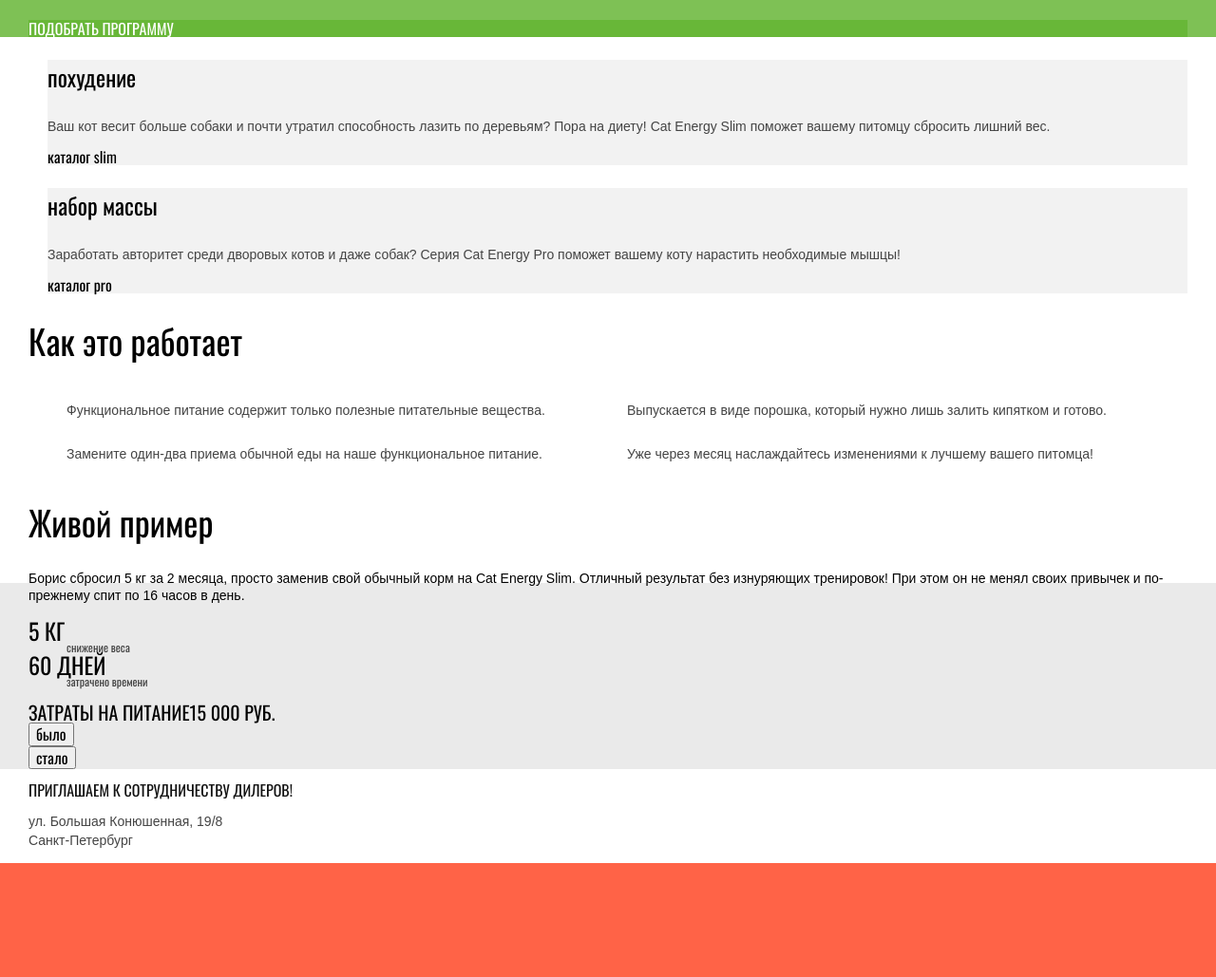
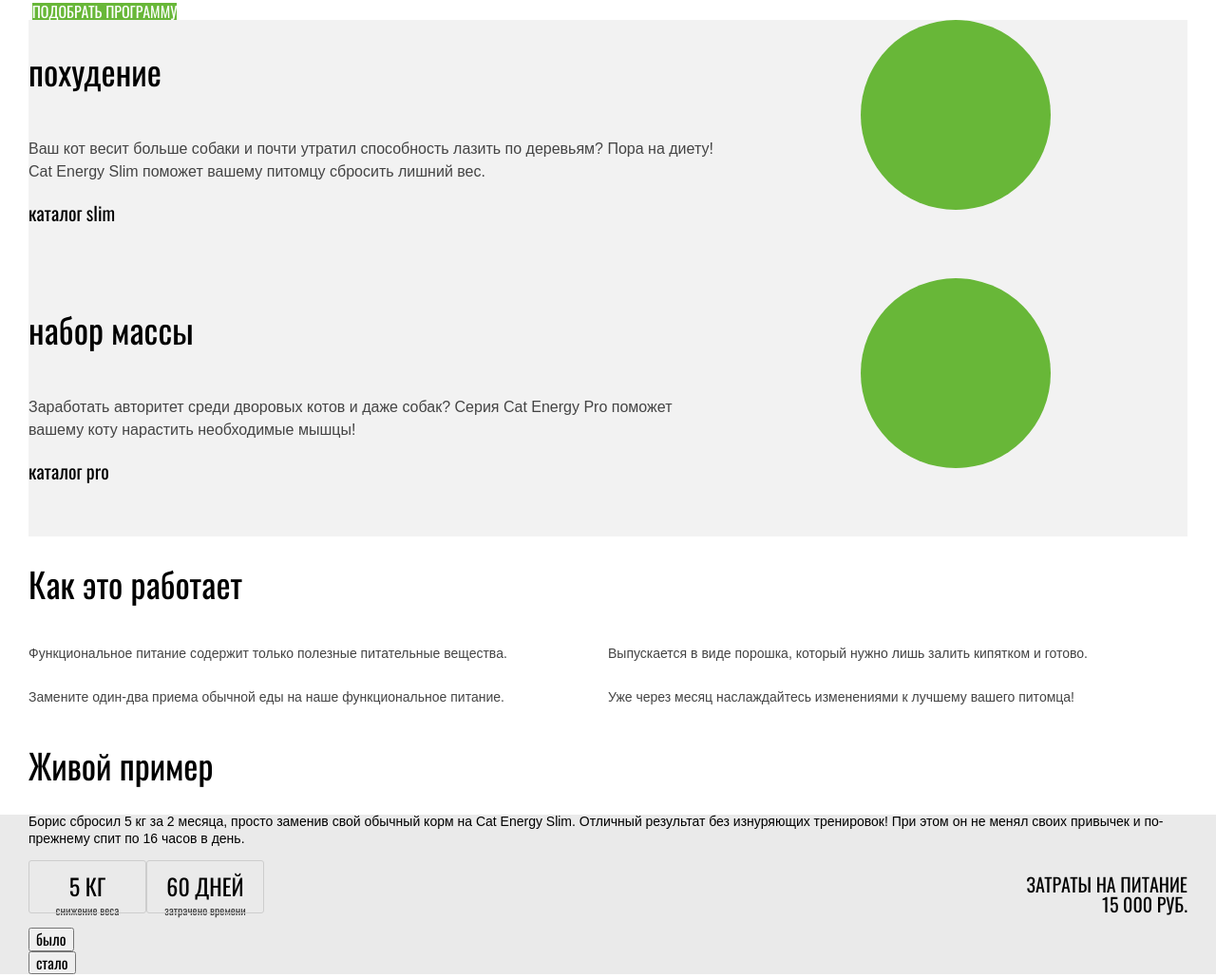
Before and after one commit to Antony703/1591651-cat-energy-21, a website: page source/index.html in a window 1280 px wide. Shown: the part 181-1210 px from the top of the page at 95% size. Drawn offline with nearby package versions, Linux system fonts and the light colour scheme; files that its build step writes are made by us from their sources; files whose address does not match are found by name.

Commit message:
big_fixes

```diff
--- a/source/index.html
+++ b/source/index.html
@@ -8,9 +8,11 @@
   <link href="css/style.css" rel="stylesheet">
 </head>
 
-<body class="page__body">
+<body class="page__body page__body-container">
   <header class="page-header">
-    <div class="page-header__container container">
+    <!-- <div class="page-header__background-wrapper"></div> -->
+    <div class="page-header__wrapper container">
+      <div class="page-header__container">
         <a class="page-header__logo">
           <img class="page-header__logo-image" src="img/logo-mobile.svg" width="24" height="16" alt="Cat energy logo">
         </a>
@@ -19,7 +21,7 @@
         </a>
         <button class="page-header__nav-toggle" type="button"><span class="visually-hidden">Открыть меню</span></button>
       </div>
-    <nav class="main-nav container">
+      <nav class="main-nav">
         <div class="main-nav__wrapper">
           <ul class="main-nav__list">
             <li class="main-nav__item main-nav__item--active">
@@ -41,11 +43,12 @@
           </ul>
         </div>
       </nav>
+    </div>
   </header>
   <main class="page-main">
     <h1 class="visually-hidden"> Cat energy-залог здоровья вашего любимца</h1>
-    <section class="product container">
-      <div class="product__wrapper">
+    <section class="product">
+      <div class="product__wrapper container">
         <h2 class="product__tagline page-title">
           Функциональное питание для котов
         </h2>
@@ -59,8 +62,9 @@
     <section class="food-programs container">
       <div class="food-programs__wrapper">
         <h2 class="visually-hidden"> Доступные программы питания для вашего кота</h2>
-        <ul class="food-programs__list">
-          <li class="food-programs__item food-programs__item--slim">
+        <ul class="food-programs__list food-programs__list-wrapper">
+          <li class="food-programs__item food-programs__item-wrapper food-programs__item--slim">
+            <div class="food-programs__item-image"></div>
             <h3 class="food-programs__title">похудение</h3>
             <p class="food-programs__description">
               Ваш кот весит больше собаки и почти утратил способность лазить по деревьям? Пора на диету! Cat Energy Slim
@@ -68,7 +72,8 @@
             </p>
             <a class="food-programs__button">каталог slim</a>
           </li>
-          <li class="food-programs__item food-programs__item--pro">
+          <li class="food-programs__item food-programs__item-wrapper food-programs__item--pro">
+            <div class="food-programs__item-image"></div>
             <h3 class="food-programs__title">набор массы</h3>
             <p class="food-programs__description">
               Заработать авторитет среди дворовых котов и даже собак? Серия Cat Energy Pro поможет вашему коту нарастить
@@ -80,9 +85,8 @@
       </div>
     </section>
     <section class="work-method container">
-      <div class="work-method__wrapper">
       <h2 class="work-method__header">Как это работает</h2>
-        <ul class="work-method__list">
+      <ul class="work-method__list work-method__list-wrapper">
         <li class="work-method__item work-method__item--healthy">
           <p class="work-method__item-description">Функциональное питание
             содержит только полезные
@@ -107,32 +111,37 @@
           </p>
         </li>
       </ul>
-      </div>
     </section>
     <section class="sample">
       <div class="sample__wrapper container">
         <h2 class="sample__header"> Живой пример</h2>
-        <div class="sample__legend">
         <p class="sample__story">
           Борис сбросил 5 кг за 2 месяца, просто заменив свой обычный корм на Cat Energy Slim. Отличный результат без
           изнуряющих тренировок! При этом он не менял своих привычек и по-прежнему спит по 16 часов в день.
         </p>
-          <dl class="sample__stats">
-            <dt class="sample__number">
+        <div class="sample__stats-container">
+          <div class="sample__value-container">
+            <p class="sample__value">
               5 кг
-            </dt>
-            <dd class="sample__description">
+            </p>
+            <p class="sample__value-description">
               снижение веса
-            </dd>
-            <dt class="sample__number">
+            </p>
+          </div>
+          <div class="sample__value-container">
+            <p class="sample__value">
               60 дней
-            </dt>
-            <dd class="sample__description">
+            </p>
+            <p class="sample__value-description">
               затрачено времени
-            </dd>
-          </dl>
-          <span class="sample__cost">затраты на питание</span><span class="sample__cost">15 000 руб.</span>
+            </p>
           </div>
+          <div class="sample__cost-container">
+            <span class="sample__cost">затраты на питание</span>
+            <span class="sample__cost sample__cost-2">15 000 руб.</span>
+          </div>
+        </div>
+
         <div class="sample__picture">
           <button class="sample__before" type="button">было</button>
           <div class="sample__bar">
--- a/source/less/block/button.less
+++ b/source/less/block/button.less
@@ -1,8 +1,14 @@
 .button {
   display: inline-block;
-  width: 100%;
+  // width: 100%;
   background-color: @basic_green;
   color: @basic_white;
   text-transform: uppercase;
   border: none;
 }
+
+@media (max-width: @tablet-width) {
+  .button {
+    width: 100%;
+  }
+}
--- /dev/null
+++ b/source/less/block/container.less
@@ -0,0 +1,13 @@
+.container {
+  padding: 0 20px;
+
+  @media (min-width:@tablet-width) {
+    // width: @tablet-width;
+    padding: 0 30px;
+  }
+
+  @media (min-width:@desktop-width) {
+    // width: @desktop-width;
+    padding: 0 110px;
+  }
+}
--- a/source/less/block/food-programs.less
+++ b/source/less/block/food-programs.less
@@ -1,14 +1,34 @@
 .food-programs__wrapper {
-  padding-left: 20px;
+  background-color: @basic_grey;
 }
+
 .food-programs__list {
   list-style: none;
   margin: 0;
   padding: 0;
 }
+
+.food-programs__list-wrapper {
+  display: flex;
+  flex-direction: column;
+}
+
 .food-programs__item {
-  background-color: @basic_grey;
   color: @basic_black;
+}
+
+.food-programs__item-wrapper {
+  display: flex;
+  flex-direction: row;
+  flex-wrap: wrap;
+  align-items: center;
+}
+
+.food-programs__item-image {
+  width: 50px;
+  height: 50px;
+  border-radius: 50%;
+  background-color: @basic_green;
 }
 
 .food-programs__title {
@@ -22,4 +42,55 @@
   font-family: "Arial", sans-serif;
   font-size: 14px;
   line-height: 18px;
+  min-width: 100%;
 }
+
+.food-programs__button {
+  line-height: 16px;
+}
+
+@media (min-width: @tablet-width) {
+  .food-programs__title {
+    font-size: 36px;
+    line-height: 36px;
+  }
+
+  .food-programs__description {
+    font-size: 16px;
+    line-height: 24px;
+  }
+
+  .food-programs__button {
+    font-size: 20px;
+    line-height: 30px;
+  }
+}
+
+@media (min-width: @tablet-width) and (max-width: @desktop-width) {
+  .food-programs__item-wrapper {
+    height: 272px;
+    flex-direction: column;
+    align-items: flex-start;
+  }
+
+  .food-programs__item-image {
+    order: 2;
+    width: 200px;
+    height: 200px;
+  }
+
+  .food-programs__description {
+    min-width: 0;
+    max-width: 60%;
+  }
+}
+
+@media (min-width: @desktop-width) {
+  .food-programs__list-wrapper {
+    flex-direction: row;
+  }
+  .food-programs__item-image {
+    width: 100px;
+    height: 100px;
+  }
+}
--- a/source/less/block/main-nav.less
+++ b/source/less/block/main-nav.less
@@ -1,5 +1,5 @@
 .main-nav {
-  color: @basic_black;
+  color: inherit;
   font-size: 20px;
   line-height: 20px;
   font-weight: 500;
@@ -18,7 +18,7 @@
 }
 
 .main-nav__link {
-  color: @basic_black;
+  color: inherit;
 
   &:hover {
     opacity: 0.6;
--- a/source/less/block/page.less
+++ b/source/less/block/page.less
@@ -1,10 +1,17 @@
 .page__body {
+
   font-family: "Oswald", "Verdana", sans-serif;
   background-color: @basic_white;
   color: @basic_black;
   font-size: 16px;
   line-height: 18px;
   font-weight: 400;
+}
+
+.page__body-container {
+  min-width: @mobile-width;
+  max-width: @desktop-width;
+  margin: 0 auto;
 }
 
 // .page__form-header {
--- a/source/less/block/sample.less
+++ b/source/less/block/sample.less
@@ -3,6 +3,7 @@
   z-index: 0;
   background-color: @basic_grey-2;
 }
+
 .sample::before {
   content: "";
   position: absolute;
@@ -28,18 +29,76 @@
   line-height: 18px;
 }
 
-.sample__number {
+.sample__stats-container {
+  display: flex;
+  flex-direction: row;
+  justify-content: space-between;
+  align-items: center;
+  flex-wrap: wrap;
+
+  @media (min-width: @desktop-width) {
+    display: grid;
+    grid-template-columns: 1fr 1fr;
+    width: 436px;
+    // gap: 42px;
+  }
+}
+
+.sample__cost-container {
+  margin-left: auto;
+  text-align: center;
+  min-width: 100%;
+
+  @media (min-width:@tablet-width) {
+    text-align: right;
+    flex-grow: 0;
+    min-width: 0;
+    width: 180px;
+  }
+
+  @media (min-width:@desktop-width) {
+    display: contents;
+    text-align: left;
+  }
+}
+
+.sample__value-container {
+  position: relative;
+  width: 124px;
+}
+
+.sample__value-container::before {
+  content: "";
+  position: absolute;
+  box-sizing: border-box;
+  width: 124px;
+  height: 56px;
+  border: 1px solid @border_grey-3;
+  border-radius: 3px;
+}
+
+.sample__value {
+  margin: 0;
+  margin-top: 15px;
   font-size: 24px;
   line-height: 24px;
   font-weight: 400;
   text-transform: uppercase;
+  text-align: center;
 }
 
-.sample__description {
+.sample__value-description {
+  // margin: 0, auto;
+  margin-top: 8px;
+  padding: 0 10px;
+  // width: 87px;
   font-size: 12px;
   line-height: 12px;
   font-weight: 400;
   color: @special_dark-grey;
+  text-align: center;
+  background-color: @basic_grey-2;
+  z-index: 3;
 }
 
 .sample__cost {
@@ -50,4 +109,8 @@
   @media (min-width:@tablet-width) {
     font-size: 20px;
   }
+
+  &-2 {
+    padding-left: 20px;
+  }
 }
--- a/source/less/block/work-method.less
+++ b/source/less/block/work-method.less
@@ -1,29 +1,39 @@
 .work-method__list {
+  padding: 0;
+  margin: 0;
   list-style: none;
+}
+
+.work-method__list-wrapper {
   display: flex;
   flex-direction: column;
-  @media (min-width:@tablet-width){
+
+  @media (min-width:@tablet-width) {
     flex-direction: row;
     flex-wrap: wrap;
   }
-  @media (min-width:@desktop-width){
+
+  @media (min-width:@desktop-width) {
     flex-wrap: nowrap;
   }
+}
 
-}
 .work-method__header {
   font-size: 36px;
   line-height: 40px;
   font-weight: 400;
 }
+
 .work-method__item {
-  @media (min-width:@tablet-width){
+  @media (min-width:@tablet-width) {
     width: 50%;
   }
-  @media (min-width: @desktop-width){
+
+  @media (min-width: @desktop-width) {
     width: 230px;
   }
 }
+
 .work-method__item-description {
   color: @special_dark-grey;
   font-family: Arial, Helvetica, sans-serif;
--- a/source/less/global.less
+++ b/source/less/global.less
@@ -9,15 +9,3 @@
 img {
   max-width: 100%;
 }
-
-.container {
-  padding: 0 20px;
-
-  @media (min-width:@tablet-width) {
-    padding: 0 30px;
-  }
-
-  @media (min-width:@desktop-width) {
-    padding: 0 110px;
-  }
-}
--- a/source/less/style.less
+++ b/source/less/style.less
@@ -4,6 +4,7 @@
 @import "block/visually-hidden.less";
 @import "global.less";
 @import "block/button.less";
+@import "block/container.less";
 // header
 // page
 @import "block/page.less";
--- a/source/less/variables.less
+++ b/source/less/variables.less
@@ -16,6 +16,7 @@
 
 @border_grey: #d9d9d9;
 @border_grey-2: #e6e6e6;
+@border_grey-3: #cdcdcd;
 
 @desktop-width: 1440px;
 @tablet-width: 768px;
```
Also changed, not shown: source/less/block/page-header.less (+46 -3 lines), source/less/block/product.less (+22 -1 lines), source/img/index-header-background-desktop.jpg (added). Lines whose indentation alone changed are shown as unchanged.
